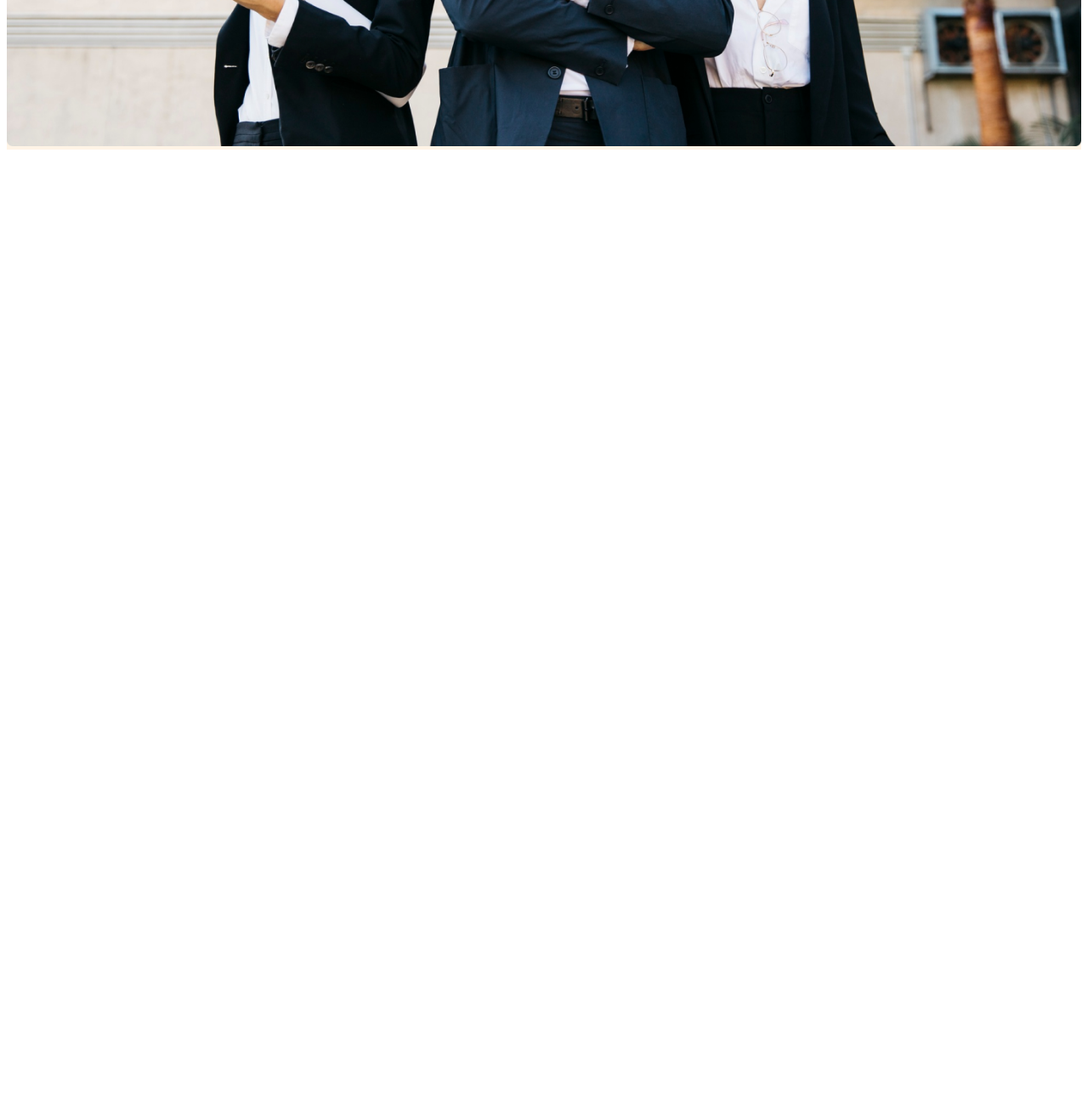
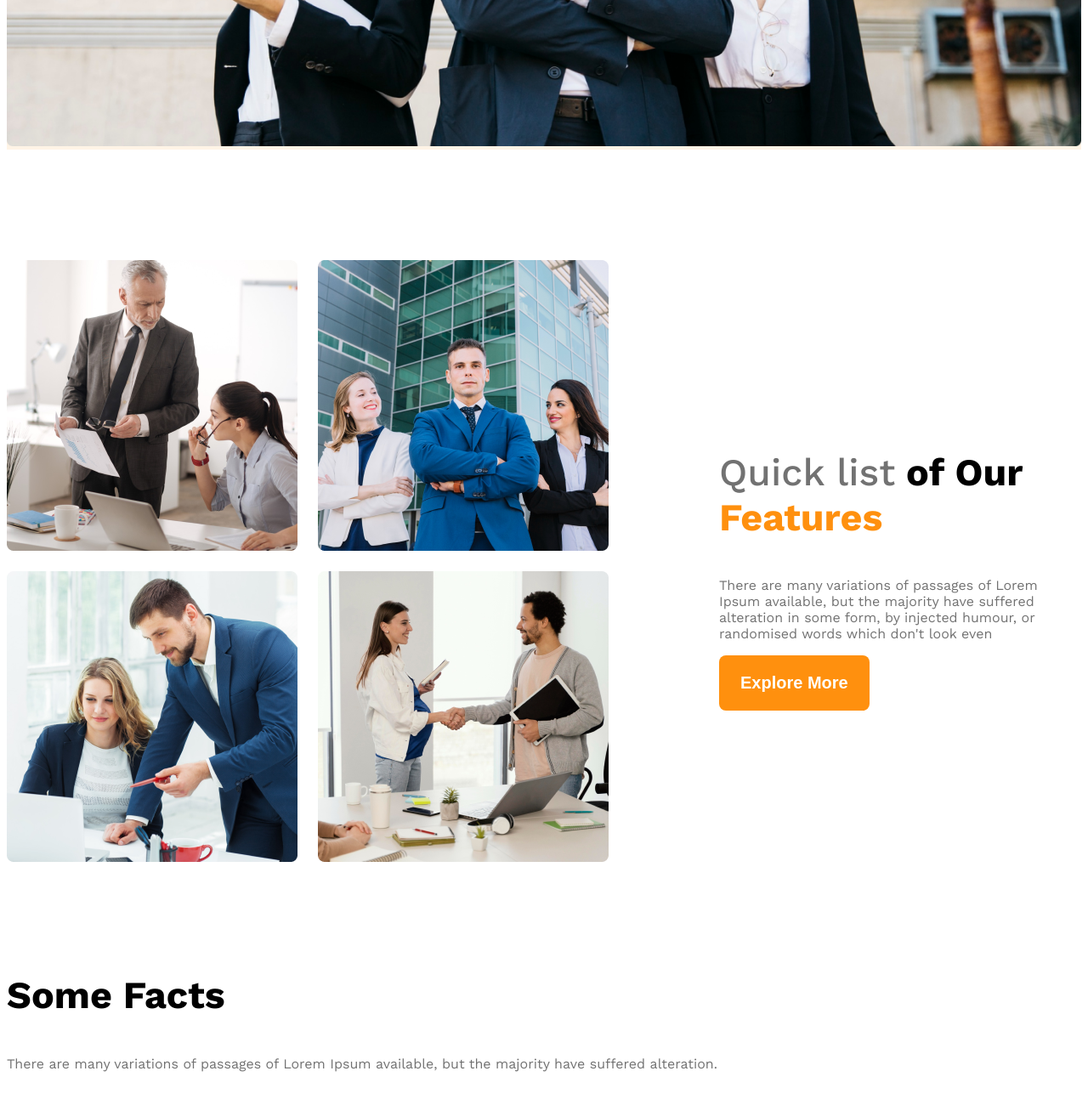
Before and after one commit to athikur-rahman/g3-architects-website, a plain HTML site: page index.html in a window 1280 px wide. Shown: the part 1010-2310 px from the top of the page at 85% size. Before the commit the page ends 1194 px from the top, so only its background shows below. Drawn offline with nearby package versions, Linux system fonts and the light colour scheme.

Commit message:
made team responsive and added fact stucture

```diff
--- a/index.html
+++ b/index.html
@@ -28,7 +28,29 @@
         </div>
     </header>
     <main>
+        <!-- teams section -->
+        <section class="teams display-flex">
+            <div class="team-img-container">
+                <img src="images/team1.png" alt="">
+                <img src="images/team2.png" alt="">
+                <img src="images/team3.png" alt="">
+                <img src="images/team4.png" alt="">
+            </div>
+            <div class="our-features">
+                <h3 class="section-title"><span id="quick-list" class="text-light-gray">Quick list</span> of Our <span class="text-primary">Features</span></h3>
+                <p class="feature-description text-light-gray">There are many variations of passages of Lorem Ipsum available, but the majority have suffered alteration in some form, by injected humour, or randomised words which don't look even</p>
+                <button class="btn-primary">Explore More</button>
+            </div>
+        </section>
+        <!-- feature will enjoy -->
+         <section>
+            <h3 class="section-title">Some Facts</h3>
+            <p class="text-light-gray">There are many variations of passages of Lorem Ipsum available, but the majority have suffered alteration.</p>
+         </section>
+         <!-- some facts -->
+          <section class="some-facts">
 
+          </section>
     </main>
     <footer>
 
--- a/styles/architects.css
+++ b/styles/architects.css
@@ -11,10 +11,14 @@
 .display-flex{
     display: flex;
 }
+.text-primary{
+    color: #FF900E;
+}
 /* dark02 */
 .text-gray{
     color: #424242;
 }
+/* dark03 */
 .text-light-gray{
     color: #727272;
 }
@@ -30,6 +34,13 @@
     font-weight: 600;
     border-radius: 8px;
     border: none;
+}
+main{
+    max-width: 1440px;
+    margin: 0 auto;
+}
+main > section{
+    margin-top: 130px;
 }
 /* header styles */
 
@@ -70,9 +81,47 @@
 .banner-image{
     width: 100%;
 }
+
+/* teams and feature relative styles */
+.teams{
+    align-items: center;
+}
+.team-img-container{
+    display: grid;
+    grid-template-columns: repeat(2, 1fr);
+    gap: 24px;
+}
+.our-features{
+    margin-left: 130px;
+    max-width: 530px;
+}
+.section-title{
+    font-size: 2.8rem;
+    font-weight: 700;
+}
+#quick-list{
+    font-weight: 500;
+}
 /* responsive media query */
 @media screen and (max-width: 576px){
-    .navber, .nav-link{
+    .navber,
+    .nav-link,
+    .teams{
         flex-direction: column;
     }
+    .team-img-container{
+        grid-template-columns: repeat(1, 1fr);
+    }
+    .our-features{
+        margin-left: 20px;
+    }
 }
+/* medium size device */
+@media screen and (min-width: 576px) and (max-width: 992px){
+    .teams{
+        flex-direction: column;
+    }
+    .our-features{
+        margin-left: 50px auto;
+    }
+}
```
